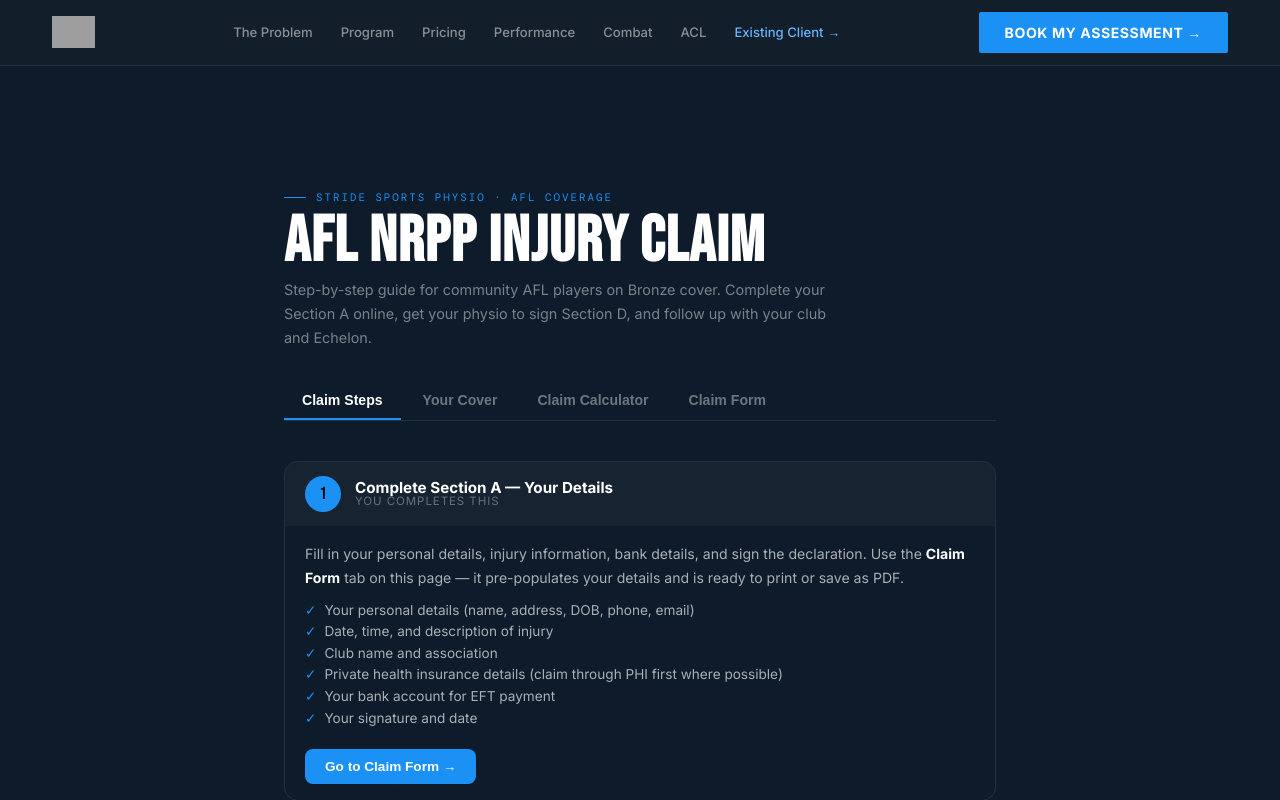
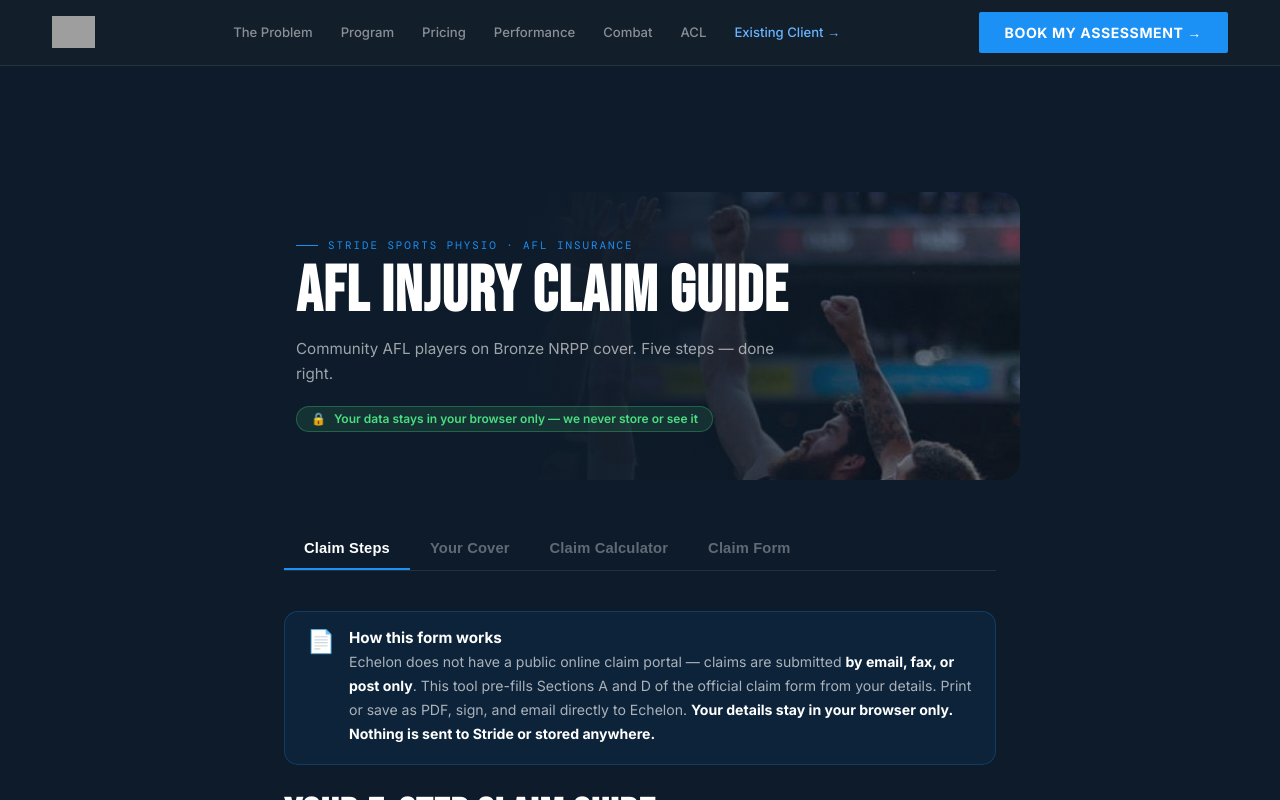
Before and after one commit to ctandy-ai/Stride-Website, a Next.js app: page /afl-insurance in a window 1280 px wide. Shown: the top 800 px of the page. Built offline with nearby package versions, Linux system fonts and the light colour scheme; grey boxes are pictures that could not be loaded.

Commit message:
feat: AFL insurance page redesign — hero photo, bigger step guide, pricing map, privacy/auto-fill notice

```diff
--- a/app/afl-insurance/page.tsx
+++ b/app/afl-insurance/page.tsx
@@ -96,17 +96,17 @@
 /* ─── Step card ──────────────────────────────────────────── */
 const StepCard=({n,title,who,children,status}:{n:string;title:string;who:string;children:React.ReactNode;status:"athlete"|"stride"|"club"|"echelon"})=>{
   const colors:{[k:string]:string}={athlete:"var(--blue)",stride:"#4ade80",club:"#f59e0b",echelon:"#a78bfa"};
-  const labels:{[k:string]:string}={athlete:"You",stride:"Stride physio",club:"Your club",echelon:"Echelon"};
+  const labels:{[k:string]:string}={athlete:"You complete this",stride:"Stride physio completes",club:"Your club completes",echelon:"Submit to Echelon"};
   return(
-    <div style={{border:"1px solid rgba(255,255,255,0.09)",borderRadius:14,overflow:"hidden",marginBottom:16}}>
-      <div style={{background:"rgba(255,255,255,0.04)",padding:"14px 20px",display:"flex",alignItems:"center",gap:14}}>
-        <div style={{width:36,height:36,borderRadius:"50%",background:colors[status],display:"flex",alignItems:"center",justifyContent:"center",fontFamily:"var(--font-bebas)",fontSize:"1.1rem",color:"#000",flexShrink:0}}>{n}</div>
+    <div style={{border:"1px solid rgba(255,255,255,0.10)",borderLeft:`4px solid ${colors[status]}`,borderRadius:14,overflow:"hidden",marginBottom:20,background:"rgba(255,255,255,0.03)"}}>
+      <div style={{padding:"20px 24px",display:"flex",alignItems:"center",gap:18,borderBottom:"1px solid rgba(255,255,255,0.07)"}}>
+        <div style={{width:52,height:52,borderRadius:"50%",background:colors[status],display:"flex",alignItems:"center",justifyContent:"center",fontFamily:"var(--font-bebas)",fontSize:"1.6rem",color:"#000",flexShrink:0,boxShadow:`0 0 20px ${colors[status]}44`}}>{n}</div>
         <div style={{flex:1}}>
-          <div style={{color:"#fff",fontWeight:700,fontSize:"0.95rem"}}>{title}</div>
-          <div style={{fontSize:"0.72rem",color:"rgba(255,255,255,0.35)",letterSpacing:"0.08em",textTransform:"uppercase"}}>{labels[status]} completes this</div>
+          <div style={{color:"#fff",fontWeight:700,fontSize:"1.1rem",letterSpacing:"0.01em",marginBottom:3}}>{title}</div>
+          <div style={{fontSize:"0.72rem",color:colors[status],letterSpacing:"0.10em",textTransform:"uppercase",fontWeight:600}}>{labels[status]}</div>
         </div>
       </div>
-      <div style={{padding:"16px 20px"}}>{children}</div>
+      <div style={{padding:"20px 24px"}}>{children}</div>
     </div>
   );
 };
@@ -176,24 +176,58 @@
 
       <div style={{maxWidth:760,margin:"0 auto",padding:"60px 24px 80px"}}>
 
-        {/* Header */}
-        <div className="print-hide">
-          <div className="ey ey-blue" style={{marginBottom:10}}>Stride Sports Physio · AFL Coverage</div>
-          <h1 className="sh sh-white" style={{fontSize:"clamp(2.4rem,5vw,4rem)",marginBottom:8}}>AFL NRPP Injury Claim</h1>
-          <p style={{color:"rgba(255,255,255,0.45)",fontSize:"0.9rem",lineHeight:1.65,marginBottom:32,maxWidth:560}}>
-            Step-by-step guide for community AFL players on Bronze cover. Complete your Section A online, get your physio to sign Section D, and follow up with your club and Echelon.
-          </p>
-          {/* Tabs */}
-          <div style={{display:"flex",gap:4,marginBottom:40,borderBottom:"1px solid rgba(255,255,255,0.09)"}}>
-            {tabs.map(([id,label])=>(
-              <button key={id} onClick={()=>setTab(id)} style={{background:"none",border:"none",cursor:"pointer",padding:"10px 18px",fontSize:"0.88rem",fontWeight:600,color:tab===id?"#fff":"rgba(255,255,255,0.40)",borderBottom:tab===id?"2px solid var(--blue)":"2px solid transparent",transition:"all 0.15s"}}>{label}</button>
-            ))}
+        {/* ── HERO ── */}
+        <div className="print-hide" style={{
+          margin:"0 -24px 48px",
+          borderRadius:20,
+          overflow:"hidden",
+          position:"relative",
+          minHeight:280,
+          backgroundImage:"linear-gradient(to right, #0D1B2A 35%, rgba(13,27,42,0.82) 60%, rgba(13,27,42,0.35) 100%), url('/afl-ruck.jpg')",
+          backgroundSize:"cover",
+          backgroundPosition:"center 30%",
+          display:"flex",
+          alignItems:"center",
+          padding:"48px 36px",
+        }}>
+          <div style={{maxWidth:500,position:"relative",zIndex:1}}>
+            <div className="ey ey-blue" style={{marginBottom:12}}>Stride Sports Physio · AFL Insurance</div>
+            <h1 className="sh sh-white" style={{fontSize:"clamp(2.6rem,5vw,4.4rem)",marginBottom:14,lineHeight:0.92}}>AFL Injury Claim Guide</h1>
+            <p style={{color:"rgba(255,255,255,0.60)",fontSize:"0.95rem",lineHeight:1.65,marginBottom:20}}>
+              Community AFL players on Bronze NRPP cover. Five steps — done right.
+            </p>
+            {/* Privacy badge */}
+            <div style={{display:"inline-flex",alignItems:"center",gap:8,background:"rgba(74,222,128,0.12)",border:"1px solid rgba(74,222,128,0.28)",borderRadius:20,padding:"6px 14px"}}>
+              <span style={{color:"#4ade80",fontSize:"0.75rem"}}>🔒</span>
+              <span style={{color:"#4ade80",fontSize:"0.75rem",fontWeight:600}}>Your data stays in your browser only — we never store or see it</span>
+            </div>
           </div>
+        </div>
+
+        {/* Tabs */}
+        <div className="print-hide" style={{display:"flex",gap:0,marginBottom:40,borderBottom:"1px solid rgba(255,255,255,0.09)"}}>
+          {tabs.map(([id,label])=>(
+            <button key={id} onClick={()=>setTab(id)} style={{background:"none",border:"none",cursor:"pointer",padding:"12px 20px",fontSize:"0.92rem",fontWeight:700,color:tab===id?"#fff":"rgba(255,255,255,0.35)",borderBottom:tab===id?"2px solid var(--blue)":"2px solid transparent",transition:"all 0.15s",letterSpacing:"0.01em"}}>{label}</button>
+          ))}
         </div>
 
         {/* ══ TAB: STEPS ══════════════════════════════════════ */}
         {tab==="steps"&&(
           <div className="print-hide">
+
+            {/* Auto-fill + privacy notice */}
+            <div style={{background:"rgba(27,144,245,0.08)",border:"1px solid rgba(27,144,245,0.22)",borderRadius:14,padding:"18px 22px",marginBottom:32,display:"flex",gap:14,alignItems:"flex-start"}}>
+              <span style={{fontSize:"1.4rem",flexShrink:0}}>📄</span>
+              <div>
+                <p style={{color:"#fff",fontWeight:700,fontSize:"0.95rem",marginBottom:5}}>How this form works</p>
+                <p style={{color:"rgba(255,255,255,0.65)",fontSize:"0.88rem",lineHeight:1.7,margin:0}}>
+                  Echelon does not have a public online claim portal — claims are submitted <strong style={{color:"#fff"}}>by email, fax, or post only</strong>. This tool pre-fills Sections A and D of the official claim form from your details. Print or save as PDF, sign, and email directly to Echelon. <strong style={{color:"#fff"}}>Your details stay in your browser only. Nothing is sent to Stride or stored anywhere.</strong>
+                </p>
+              </div>
+            </div>
+
+            {/* Step heading */}
+            <h2 className="sh sh-white" style={{fontSize:"clamp(1.8rem,4vw,2.8rem)",marginBottom:24}}>Your 5-Step Claim Guide</h2>
 
             <StepCard n="1" title="Complete Section A — Your Details" who="athlete" status="athlete">
               <p style={{color:"rgba(255,255,255,0.65)",fontSize:"0.88rem",lineHeight:1.7,marginBottom:14}}>
@@ -291,6 +325,76 @@
               </div>
               <p style={{color:"rgba(255,255,255,0.35)",fontSize:"0.8rem",margin:0}}>Once you have a claim number, submit any additional Stride invoices directly by email quoting that number.</p>
             </StepCard>
+
+            {/* ── Pricing map ── */}
+            <div style={{marginTop:40,paddingTop:32,borderTop:"1px solid rgba(255,255,255,0.09)"}}>
+              <h2 className="sh sh-white" style={{fontSize:"clamp(1.6rem,3.5vw,2.4rem)",marginBottom:6}}>Stride Pricing &amp; What NRPP Covers</h2>
+              <p style={{color:"rgba(255,255,255,0.40)",fontSize:"0.85rem",marginBottom:24}}>Two ways to see us. Here’s how Bronze cover maps to each.</p>
+
+              <div style={{display:"grid",gridTemplateColumns:"1fr 1fr",gap:16,marginBottom:20}}>
+
+                {/* Option 1: Sessions */}
+                <div style={{background:"rgba(27,144,245,0.08)",border:"1px solid rgba(27,144,245,0.22)",borderRadius:14,padding:"24px 22px"}}>
+                  <div className="ey ey-blue" style={{marginBottom:10}}>Option 1</div>
+                  <div style={{fontFamily:"var(--font-bebas)",fontSize:"1.5rem",color:"#fff",letterSpacing:"0.04em",marginBottom:4}}>Session-by-session</div>
+                  <div style={{color:"rgba(255,255,255,0.50)",fontSize:"0.8rem",marginBottom:20}}>Pay per visit. No commitment.</div>
+                  <div style={{display:"flex",flexDirection:"column",gap:10}}>
+                    {[
+                      {label:"Initial consultation",price:"$145"},
+                      {label:"Subsequent consultation",price:"$145"},
+                    ].map(({label,price})=>(
+                      <div key={label} style={{display:"flex",justifyContent:"space-between",alignItems:"center",borderBottom:"1px solid rgba(255,255,255,0.07)",paddingBottom:8}}>
+                        <span style={{color:"rgba(255,255,255,0.70)",fontSize:"0.85rem"}}>{label}</span>
+                        <span style={{color:"#fff",fontWeight:700,fontSize:"0.9rem"}}>{price}</span>
+                      </div>
+                    ))}
+                  </div>
+                  <div style={{marginTop:16,background:"rgba(74,222,128,0.08)",border:"1px solid rgba(74,222,128,0.2)",borderRadius:8,padding:"12px 14px"}}>
+                    <p style={{color:"#4ade80",fontWeight:700,fontSize:"0.8rem",marginBottom:4}}>🟢 NRPP Bronze covers</p>
+                    <p style={{color:"rgba(255,255,255,0.65)",fontSize:"0.8rem",lineHeight:1.6,margin:0}}>
+                      $145 is within the $150/session cap.<br/>
+                      Sessions 1–5: <strong style={{color:"#fff"}}>$137.75 back</strong> (95%)<br/>
+                      Sessions 6–10: <strong style={{color:"#fff"}}>$116 back</strong> (80%)<br/>
+                      Sessions 11+: <strong style={{color:"#fff"}}>$72.50 back</strong> (50%)<br/>
+                      <span style={{color:"rgba(255,255,255,0.40)"}}>Less $100 excess · $1,000 physio cap total</span>
+                    </p>
+                  </div>
+                </div>
+
+                {/* Option 2: Program */}
+                <div style={{background:"rgba(245,165,0,0.08)",border:"1px solid rgba(245,165,0,0.22)",borderRadius:14,padding:"24px 22px"}}>
+                  <div className="ey" style={{marginBottom:10,color:"#f59e0b"}}><span style={{display:"inline-block",width:22,height:1,background:"#f59e0b",marginRight:10,verticalAlign:"middle"}}/>Option 2</div>
+                  <div style={{fontFamily:"var(--font-bebas)",fontSize:"1.5rem",color:"#fff",letterSpacing:"0.04em",marginBottom:4}}>All-Inclusive Rehab Program</div>
+                  <div style={{color:"rgba(255,255,255,0.50)",fontSize:"0.8rem",marginBottom:20}}>Weekly fixed fee. Min 4 weeks, then 4-week blocks.</div>
+                  <div style={{display:"flex",flexDirection:"column",gap:10,marginBottom:16}}>
+                    <div style={{display:"flex",justifyContent:"space-between",alignItems:"center",borderBottom:"1px solid rgba(255,255,255,0.07)",paddingBottom:8}}>
+                      <span style={{color:"rgba(255,255,255,0.70)",fontSize:"0.85rem"}}>Weekly program fee</span>
+                      <span style={{color:"#f59e0b",fontWeight:700,fontSize:"0.9rem"}}>Ask Stride</span>
+                    </div>
+                    <div style={{display:"flex",justifyContent:"space-between",alignItems:"center",borderBottom:"1px solid rgba(255,255,255,0.07)",paddingBottom:8}}>
+                      <span style={{color:"rgba(255,255,255,0.70)",fontSize:"0.85rem"}}>Minimum commitment</span>
+                      <span style={{color:"#fff",fontWeight:700,fontSize:"0.9rem"}}>4 weeks</span>
+                    </div>
+                    <div style={{display:"flex",justifyContent:"space-between",alignItems:"center"}}>
+                      <span style={{color:"rgba(255,255,255,0.70)",fontSize:"0.85rem"}}>Subsequent blocks</span>
+                      <span style={{color:"#fff",fontWeight:700,fontSize:"0.9rem"}}>4-week blocks</span>
+                    </div>
+                  </div>
+                  <div style={{background:"rgba(245,165,0,0.08)",border:"1px solid rgba(245,165,0,0.2)",borderRadius:8,padding:"12px 14px"}}>
+                    <p style={{color:"#f59e0b",fontWeight:700,fontSize:"0.8rem",marginBottom:4}}>🟡 NRPP Bronze — how it works</p>
+                    <p style={{color:"rgba(255,255,255,0.65)",fontSize:"0.8rem",lineHeight:1.6,margin:0}}>
+                      NRPP pays per individual session, not weekly fees. Your program sessions are submitted as individual consultations (up to $150/session cap). Stride provides an itemised invoice per session to support your claim. <strong style={{color:"#fff"}}>Speak to us at your first visit — we’ll help structure your invoicing correctly.</strong>
+                    </p>
+                  </div>
+                </div>
+              </div>
+
+              <div style={{background:"rgba(255,255,255,0.04)",border:"1px solid rgba(255,255,255,0.08)",borderRadius:10,padding:"14px 18px"}}>
+                <p style={{color:"rgba(255,255,255,0.55)",fontSize:"0.82rem",lineHeight:1.65,margin:0}}>
+                  💡 <strong style={{color:"#fff"}}>Tip:</strong> Claim through your private health insurance first where you have physio cover — NRPP Bronze covers the gap not reimbursed by your PHI, up to its own limits. Present both your PHI statement and Stride invoice when submitting to Echelon.
+                </p>
+              </div>
+            </div>
 
           </div>
         )}
```
Also changed, not shown: public/afl-ruck.jpg (added).
